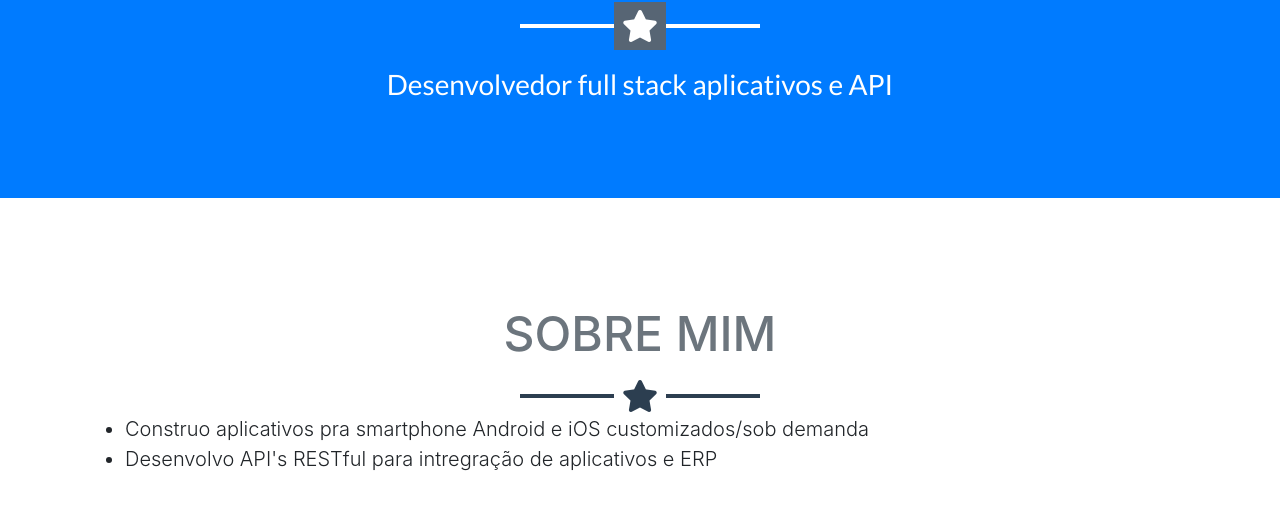
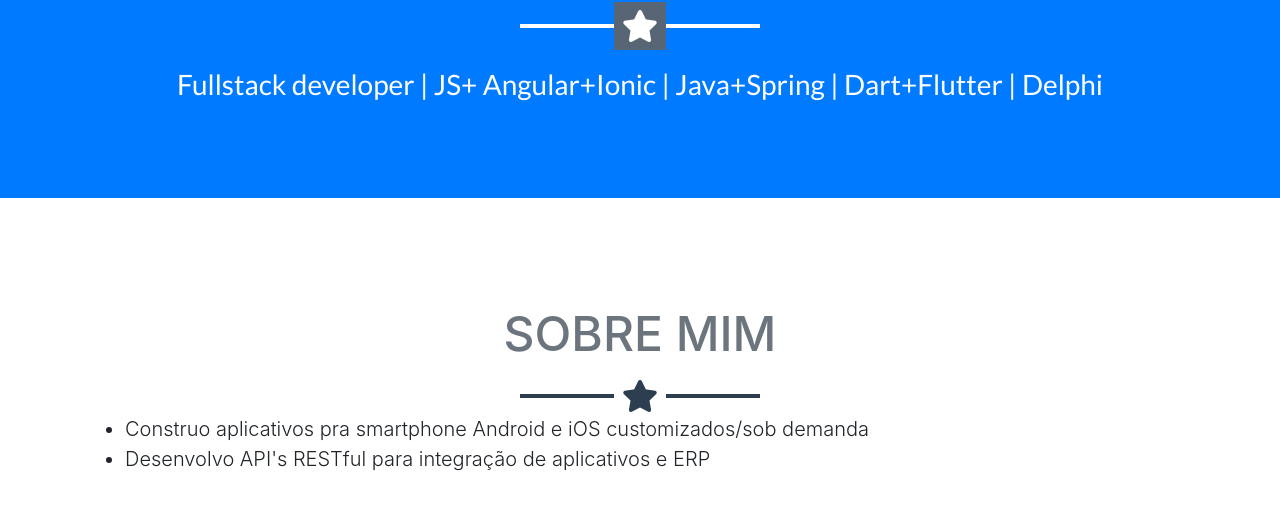
Before and after one commit to LeandroPragmatico/SiteProfissonal, a website with bundled scripts: page index.html in a window 1280 px wide. Shown: the part 680-1190 px from the top of the page. Built offline with nearby package versions, Linux system fonts and the light colour scheme.

Commit message:
nova descrição

```diff
--- a/index.html
+++ b/index.html
@@ -77,7 +77,7 @@
         <!-- <img class="profile-pic" src="img/camisa_pt.jpg" alt=""> -->
         <h1 class="text-uppercase mb-0">Leandro Rocha</h1>
         <hr class="star-light">
-        <h2 class="font-weight-light mb-0">Desenvolvedor full stack aplicativos e API</h2>
+        <h2 class="font-weight-light mb-0">Fullstack developer | JS+ Angular+Ionic | Java+Spring | Dart+Flutter | Delphi</h2>
       </div>
     </header>
 
@@ -92,7 +92,7 @@
     <ul class="mb-0">
       <p></p>
       <li class="lead">Construo aplicativos pra smartphone Android e iOS customizados/sob demanda</li>
-      <li class="lead">Desenvolvo API's RESTful para intregração de aplicativos e ERP</li>
+      <li class="lead">Desenvolvo API's RESTful para integração de aplicativos e ERP</li>
       <!-- <li class="lead">Endereço</li>
       <li class="lead">País</li> -->
     </ul>
```
